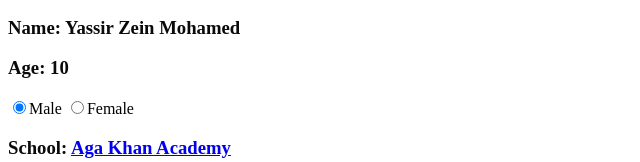
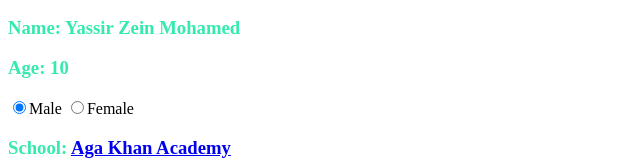
Before and after one commit to YASSIRhimothy/yassir, a plain HTML site: page index.html in a window 1280 px wide. Shown: the part 646-808 px from the top of the page, without its empty margins (0-640 px from the left). Drawn offline with Linux system fonts and the light colour scheme.

Commit message:
color change

```diff
--- a/styles.css
+++ b/styles.css
@@ -2,7 +2,7 @@
 
 
 h3{
-color: rgb(10, 10, 10);
+color: rgb(53, 234, 174);
 }
 
 .img1 {
```
